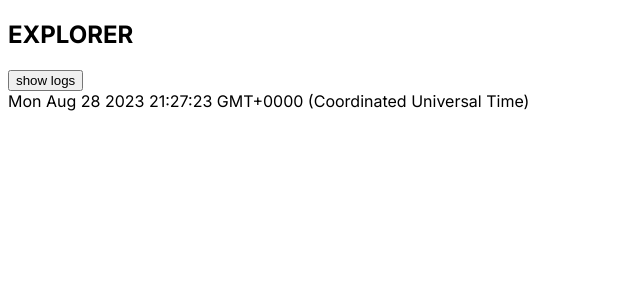
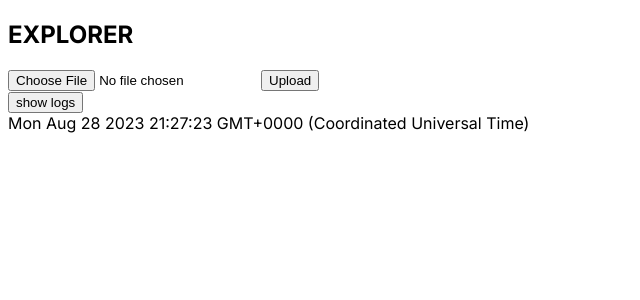
Before and after one commit to sas0mir/nas_web_server, a Next.js app: page /explorer in a window 1280 px wide. Shown: the top 300 px of the page, without its empty margins (0-640 px from the left). Built offline with nearby package versions, Linux system fonts and the light colour scheme.

Commit message:
file uploading

```diff
--- a/src/app/explorer/page.tsx
+++ b/src/app/explorer/page.tsx
@@ -1,11 +1,36 @@
 "use client"
 import styles from '../page.module.css'
 import Logs from "../components/logs";
+import { useState } from 'react';
 
 function Explorer(props: any) {
+
+  const [file, setFile] = useState<File>()
+
+  const submitForm = async (e: React.FormEvent<HTMLFormElement>) => {
+    e.preventDefault()
+    if(!file) return
+
+    try {
+      const data = new FormData()
+      data.set('file', file)
+      const res = await fetch('/api/upload', {
+        method: 'POST',
+        body: data
+      })
+      if(!res.ok) throw new Error(await res.text())
+    } catch (e: any) {
+  console.error(e)
+    }
+  }
+
   return (
     <main className={styles.explorer_container}>
         <h2>EXPLORER</h2>
+        <form onSubmit={submitForm}>
+          <input type="file" name='file' onChange={e => setFile(e.target.files?.[0])} />
+          <input type='submit' value='Upload' />
+        </form>
         <footer>
             <Logs />
         </footer>
```
Also changed, not shown: src/app/api/upload/route.ts (added, +21 -0 lines).
